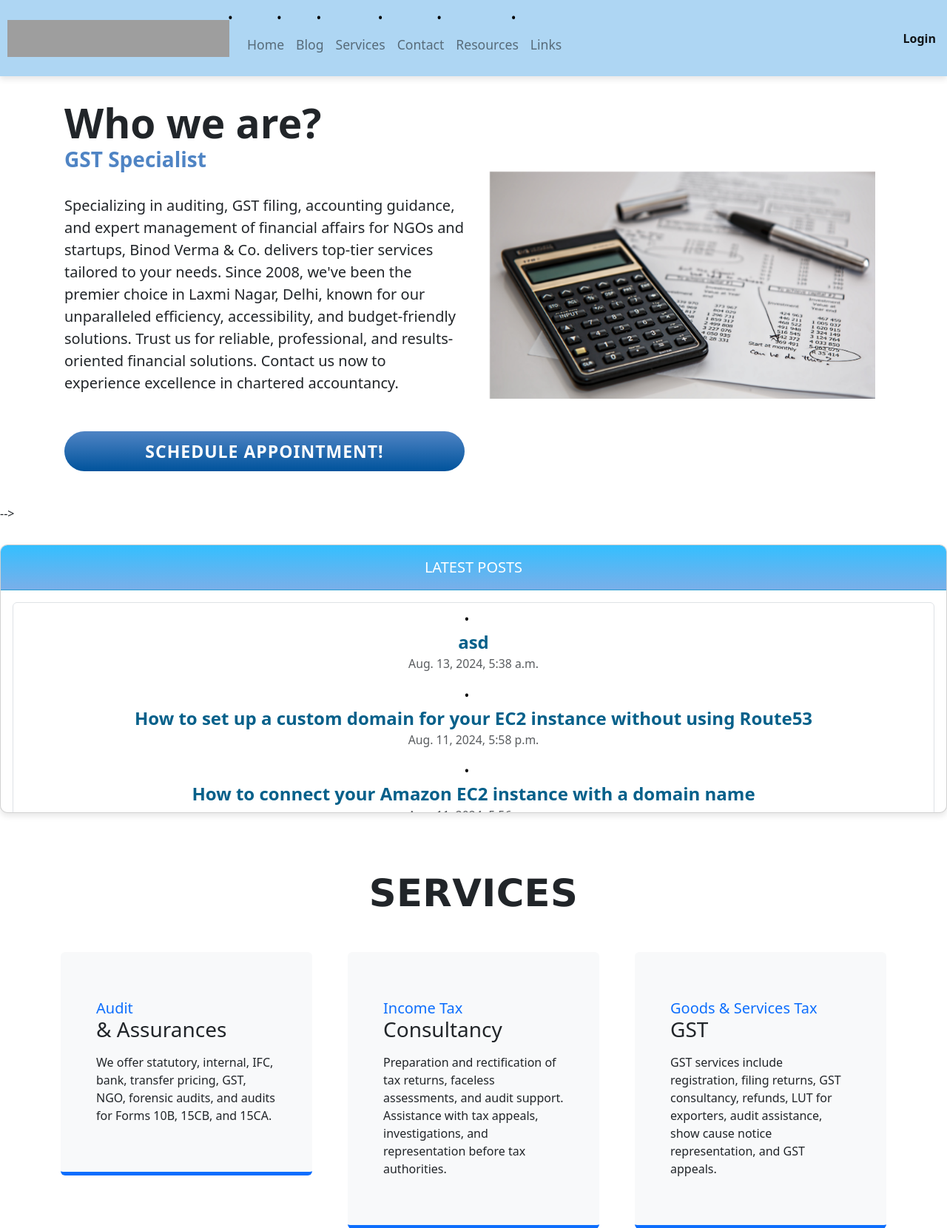
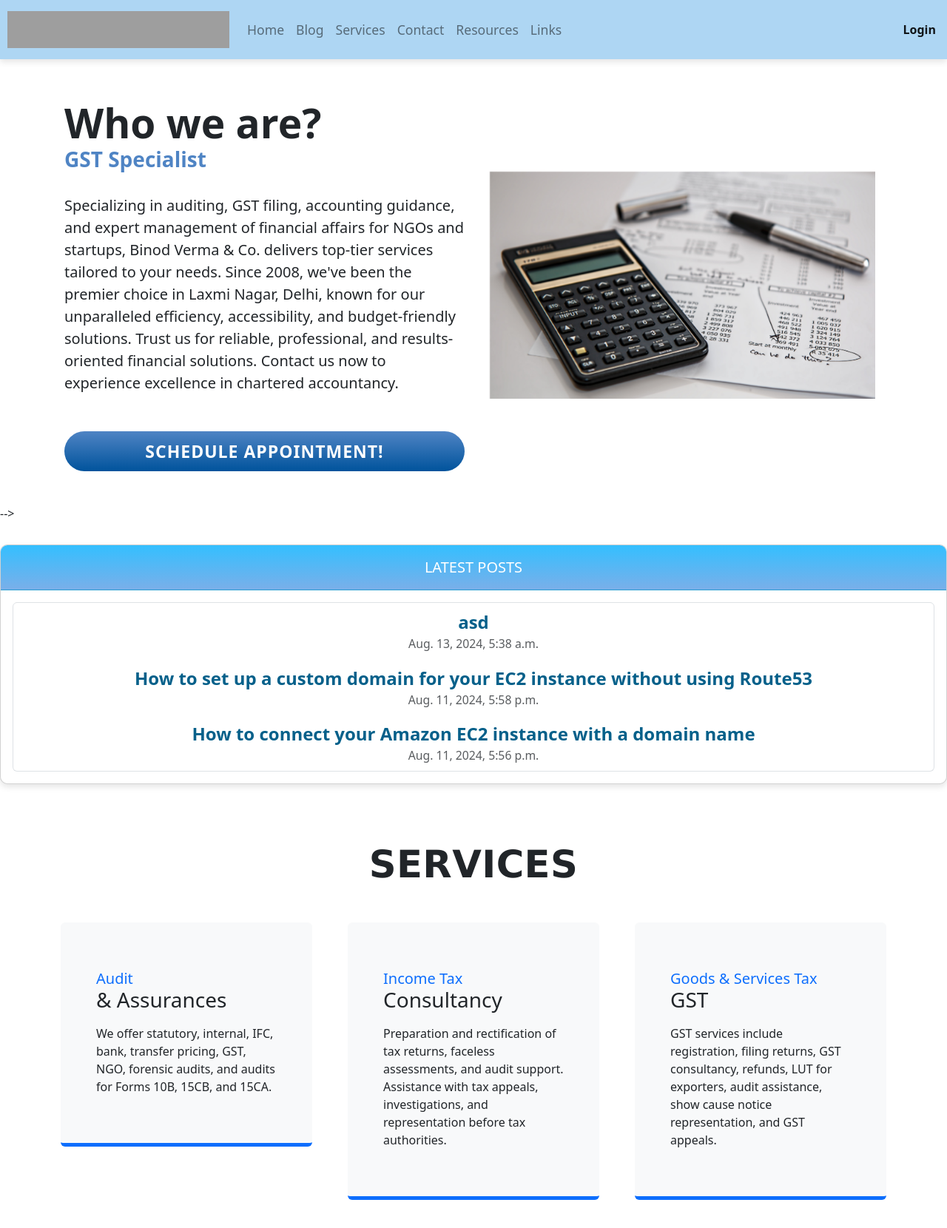
Before and after one commit to vixxhesh/bbtax, a Django app: page / in a window 1280 px wide. Shown: the top 1660 px of the page at 74% size. Run offline with Django 5.2, Linux system fonts and the light colour scheme; data comes from the database, SQL or seed files in the repository; some libraries are stand-ins or nearby versions; grey boxes are pictures that could not be loaded.

Commit message:
fixed conflicts

```diff
--- a/implinks/static/css/styles_links.css
+++ /dev/null
@@ -1,22 +0,0 @@
-ul {
-    list-style-type: none; /* Remove default bullet points */
-    padding: 0;
-}
-
-ul li {
-    margin-bottom: 10px; /* Add some spacing between list items */
-    font-size: 18px; /* Make the font a little bigger */
-}
-
-ul li a {
-    text-decoration: none; /* Remove underlines */
-    color: black; /* Make the text black */
-}
-
-ul li::before {
-    content: "•"; /* Change bullet point to a professional dot */
-    color: black; /* Make the bullet point black */
-    display: inline-block;
-    width: 1em;
-    margin-left: -1em; /* Position the bullet point correctly */
-}
--- a/templates/base.html
+++ b/templates/base.html
@@ -16,7 +16,7 @@
     <link href="lib/slick/slick.css" rel="stylesheet">
     <link href="libs/slick/slick-theme.css" rel="stylesheet">
     <link href="lib/lightbox/css/lightbox.min.css" rel="stylesheet">
-    <link rel="stylesheet" href="{% static 'css/styles_links.css' %}">
+
     <link rel="stylesheet"  type="text/css" href="{% static 'css/styles-service.css' %}">
     <link rel="stylesheet"  type="text/css" href="{% static 'css/footer-styles.css' %}">
     <link rel="stylesheet"  type="text/css" href="{% static 'css/home-styles.css' %}">
```
Also changed, not shown: static/images/hero-image.jpg (deleted).
